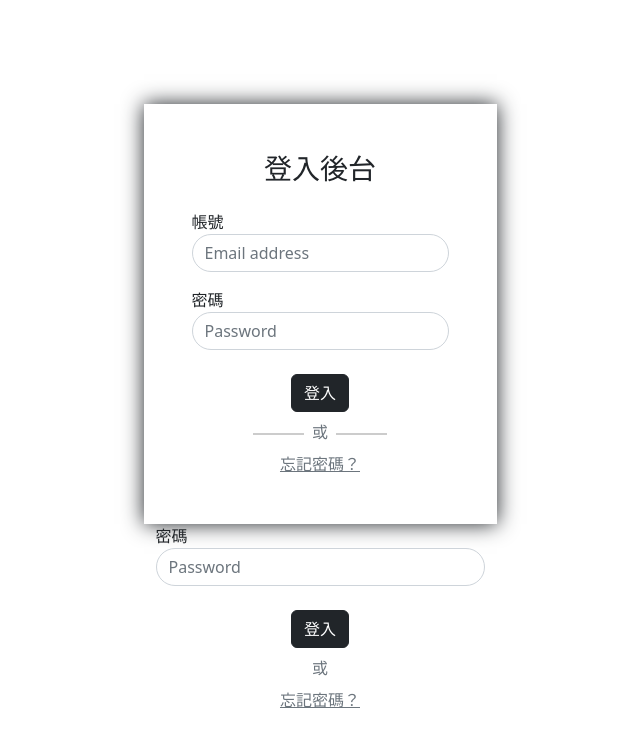
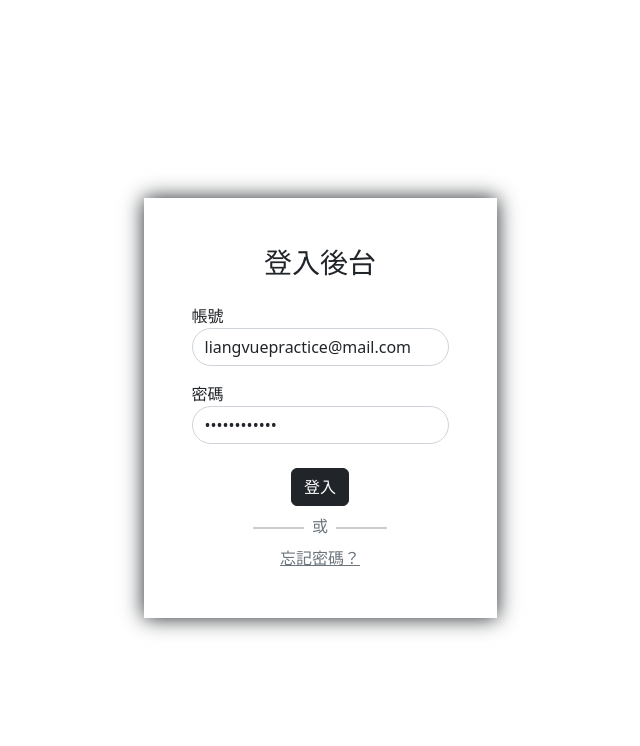
Before and after one commit to linancemelo/linance_brunch, a Vue app: page /Login in a window 1280 px wide. Shown: the top 746 px of the page, without its empty margins (320-960 px from the left). Built offline with nearby package versions, Linux system fonts and the light colour scheme; what vue-sweetalert2, vue3-cookies would draw is missing.

Commit message:
no message

```diff
--- a/src/views/back/Login.vue
+++ b/src/views/back/Login.vue
@@ -40,29 +40,6 @@
                 </div>
             </div>
         </div>
-        <div class="mb-4">
-          <label for="inputPassword" class="">密碼</label>
-          <input
-            type="password"
-            id="inputPassword"
-            class="form-control rounded-pill"
-            placeholder="Password"
-            required
-            v-model.trim="userInfo.password"
-            @keydown.enter="login"
-          />
-        </div>
-        <div class="text-center">
-          <button class="btn btn-dark btn-md" @click="login">登入</button>
-        </div>
-        <div class="text-center my-2">
-          <span class="dash"></span>
-          <span class="text-secondary">或</span>
-          <span class="dash"></span>
-        </div>
-        <div class="text-center">
-          <a class="link-secondary">忘記密碼？</a>
-        </div>
     </div>
 </template>
 
@@ -72,8 +49,8 @@ import { useRouter } from "vue-router";
 const router = useRouter();
 
 const userInfo = ref({
-    username: "",
-    password: ""
+    username: "liangvuepractice@mail.com",
+    password: "liangxu04vu6"
 });
 // 登入
 const login = () => {
```
